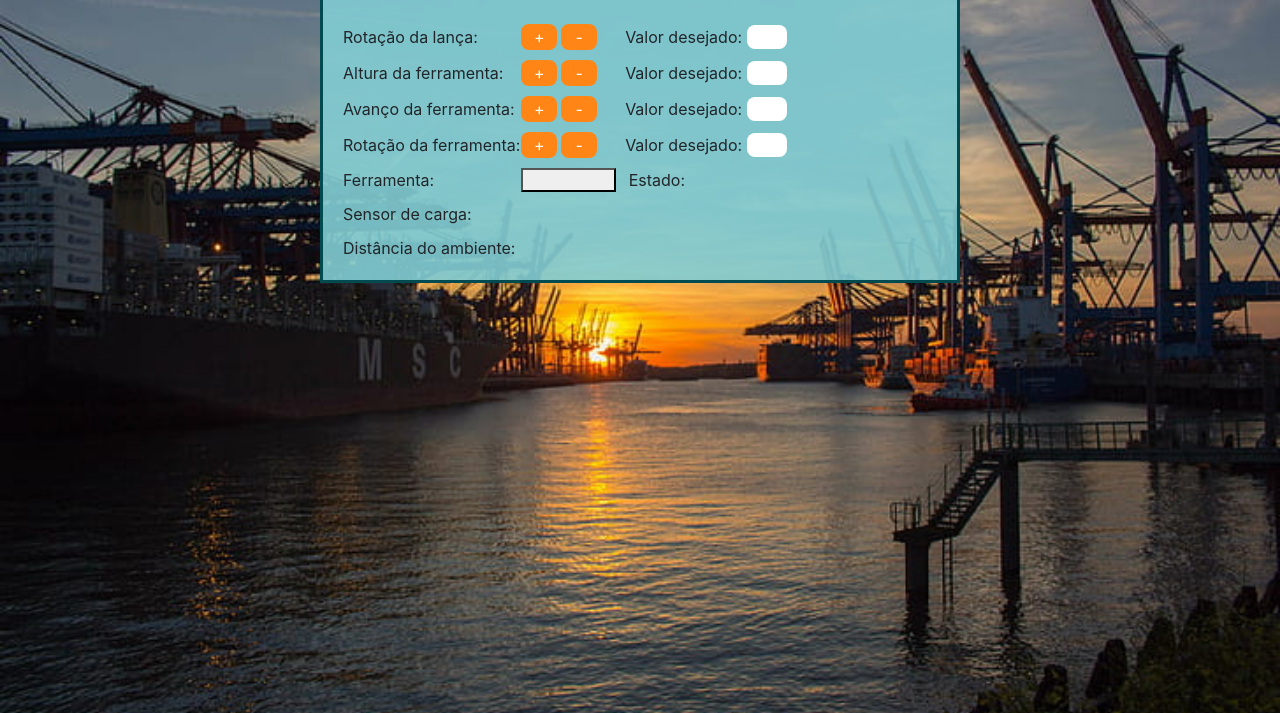
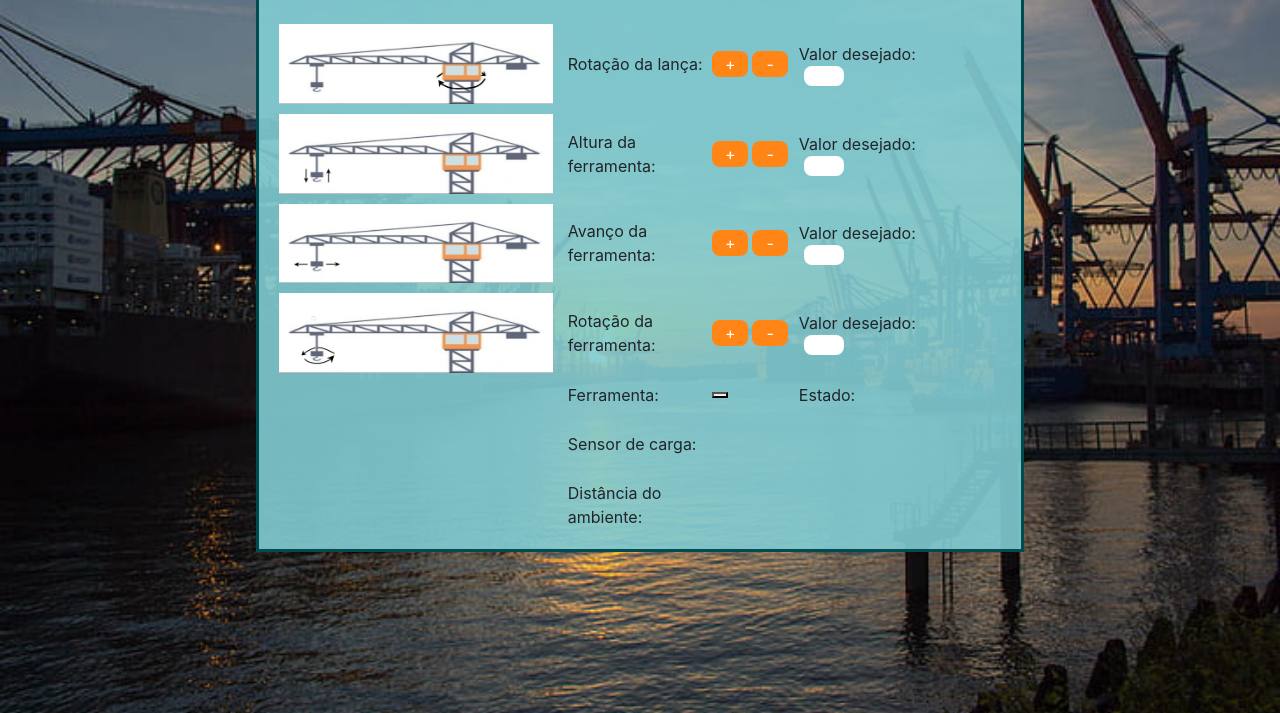
Before and after one commit to arthurlapertosa/UFMG-Lab3, a plain HTML site: page dev/templates/index.html in a window 1280 px wide. Shown: the part 97-810 px from the top of the page. Drawn offline with nearby package versions, Linux system fonts and the light colour scheme; no server answers.

Commit message:
Add pictures of the crane to GUI

```diff
--- a/dev/static/style.css
+++ b/dev/static/style.css
@@ -8,7 +8,7 @@ body {
 .controls-wrapper {
     margin: 10px auto;
     padding: 20px;
-    width: 50%;
+    width: 60%;
     border: 3px solid #004a50;
     background: #81cdd3e6;
 }
@@ -30,9 +30,9 @@ body {
     flex-direction: row;
     align-items: center;
 }
-.item-label { width: 30%; }
+.item-label { width: 20%; }
 
-.input-group { width: 30%; }
+.input-group { width: 20%; }
 
 .input-control {
     width: 40px;
@@ -46,7 +46,7 @@ body {
     display: flex;
     align-items: center;
     grid-gap: 4px;
-    width: 17.5%;
+    width: 12%;
 }
 .button-plus, .button-minus {
     background: rgb(255, 134, 22);
@@ -58,7 +58,7 @@ body {
 
 .tool-group {
     display: flex;
-    width: 70%;
+    width: 20%;
     grid-gap: 3%;
 }
 
@@ -72,8 +72,17 @@ body {
 
 .start-stop-buttons { margin-top: 15px; }
 
+.image-box {
+    width: 40%;
+    padding-right: 15px;
+}
+
+.bottom-elements {
+    padding-top: 15px;
+}
+
 @media screen and (max-width: 992px) {
     .controls-wrapper {
-      width: 90%;
+      width: 95%;
     }
 }
--- a/dev/templates/index.html
+++ b/dev/templates/index.html
@@ -14,6 +14,9 @@
         <h1 class="title">Lab 3 - Grupo A :)</h1>
         <div class="control-group">
             <div class="control-element">
+                <span class = "image-box">
+                    <img class = "img-fluid" src="/static/lanca_rotacao.jpeg">
+                </span>
                 <span class="item-label">Rotação da lança:</span>
                 <div class="button-group">
                     <button type="button" class="btn button-plus" title="arm" onclick="incrementValue(this)">+</button>
@@ -28,6 +31,9 @@
                 </div>
             </div>
             <div class="control-element">
+                <span class = "image-box">
+                    <img class = "img-fluid" src="/static/ferramenta_altura.jpeg">
+                </span>
                 <span class="item-label">Altura da ferramenta:</span>
                 <div class="button-group">
                     <button type="button" class="btn button-plus" title="crab" onclick="incrementValue(this)">+</button>
@@ -42,6 +48,9 @@
                 </div>
             </div>
             <div class="control-element">
+                <span class = "image-box">
+                    <img class = "img-fluid" src="/static/ferramenta_avanco.jpeg">
+                </span>
                 <span class="item-label">Avanço da ferramenta:</span>
                 <div class="button-group">
                     <button type="button" class="btn button-plus" title="hoist" onclick="incrementValue(this)">+</button>
@@ -56,6 +65,9 @@
                 </div>
             </div>
             <div class="control-element">
+                <span class = "image-box">
+                    <img class = "img-fluid" src="/static/ferramenta_rotacao.jpeg">
+                </span>
                 <span class="item-label">Rotação da ferramenta:</span>
                 <div class="button-group">
                     <button type="button" class="btn button-plus" title="crab_rotation"
@@ -72,20 +84,25 @@
                     </div>
             </div>
             <div class="control-element">
+                <span class = "image-box"></span>
                 <span class="item-label">Ferramenta:</span>
+                <div class="button-group">
+                    <button type="button" class="" title="suction" id="suctionButton" onclick="toggleTool()"></button>
+                </div>
                 <div class="tool-group">
-                    <button type="button" class="" title="suction" id="suctionButton" onclick="toggleTool()"></button>
                     <div class="state-group">
                         <span class="state-label">Estado:</span>
                         <span class="" id="suctionText"></span>
                     </div>
                 </div>
             </div>
-            <div class="control-element">
+            <div class="control-element bottom-elements">
+                <span class = "image-box"></span>
                 <span class="item-label">Sensor de carga:</span>
                 <span class="" id="forceSensorText"></span>
             </div>
-            <div class="control-element">
+            <div class="control-element bottom-elements">
+                <span class = "image-box"></span>
                 <span class="item-label">Distância do ambiente:</span>
                 <span class="badge badge-light" id="distanceFromEnvironmentValue"></span>
             </div>
```
Also changed, not shown: dev/static/ferramenta_altura.jpeg (added), dev/static/ferramenta_avanco.jpeg (added), dev/static/ferramenta_rotacao.jpeg (added), dev/static/lanca_rotacao.jpeg (added).
